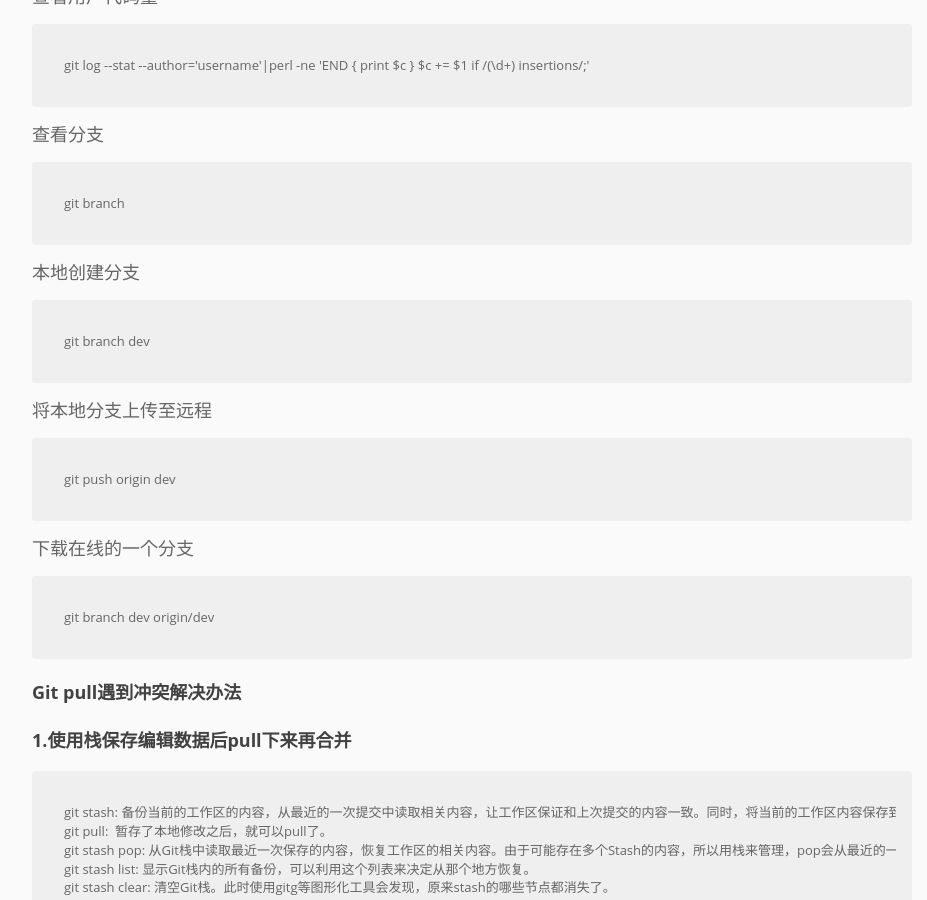
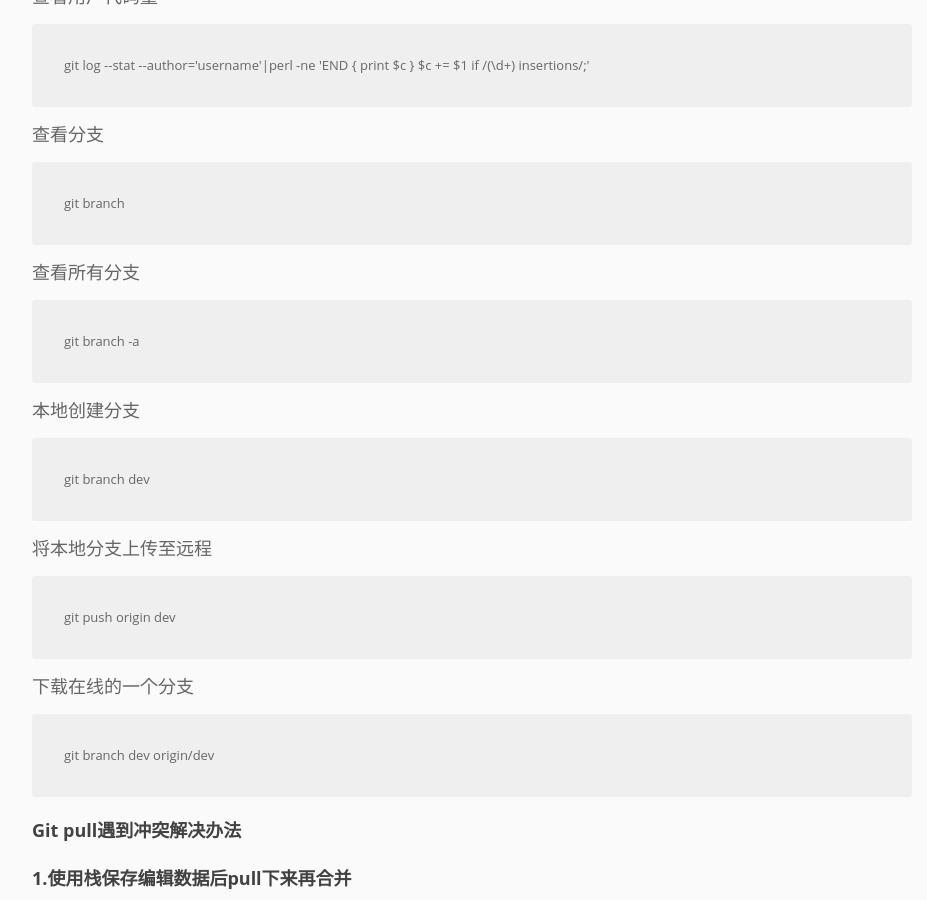
Before and after one commit to pingmalu/pingmalu.github.io, a Jekyll site: the page built from _posts/2015-11-12-git-notes.md, in a window 1280 px wide and 900 px high, scrolled down 529 px. Shown: the whole window, without its empty margins (168-1095 px from the left). Built offline with Jekyll 4.4.1, drawn with Linux system fonts in a browser that asks for light colours; Markdown is read by kramdown in place of the engine named in the settings.

Commit message:
Update 2015-11-12-git-notes.md

```diff
--- a/_posts/2015-11-12-git-notes.md
+++ b/_posts/2015-11-12-git-notes.md
@@ -16,6 +16,10 @@ title: git笔记
 查看分支
 
     git branch
+
+查看所有分支
+
+    git branch -a
 
 本地创建分支
 
```
